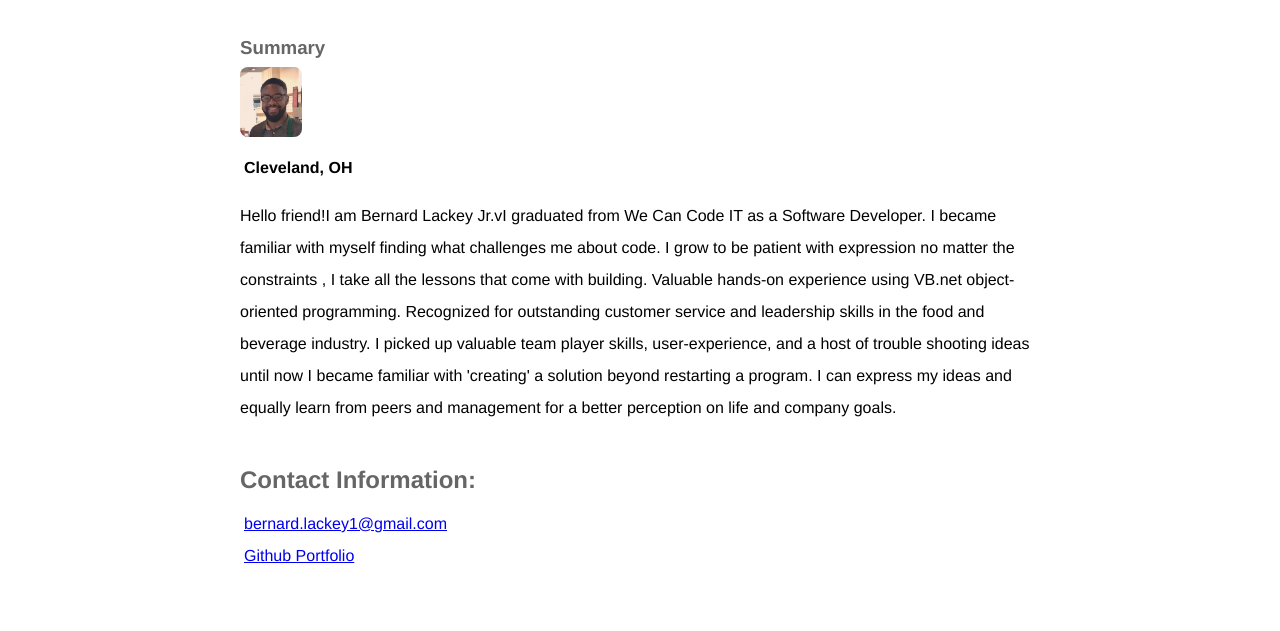
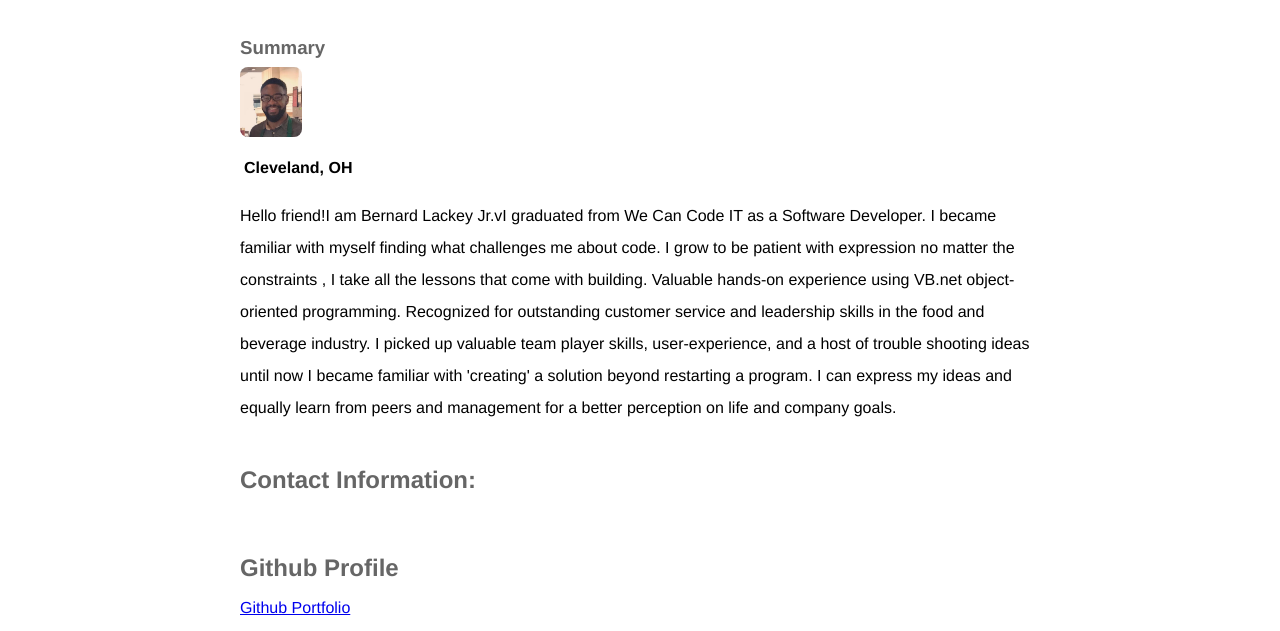
Before and after one commit to Bernard828/Bernard828.github.io, a plain HTML site: page index.html in a window 1280 px wide. Shown: the part 169-800 px from the top of the page. Drawn offline with Linux system fonts and the light colour scheme.

Commit message:
sectioned off email link: NEEDS WORK. The Github Profile link is successful

```diff
--- a/index.html
+++ b/index.html
@@ -36,11 +36,13 @@
                 <h2>Contact Information:</h2>
                     <div>
                         <!-- add email icon (envelope) -->
-                        <a href="bernard.lackey1@gmail.com" id="email">bernard.lackey1@gmail.com</a>
+                        <!-- EMAIL LINK NEEDS FIXING -->
+                        <!-- <a href="bernard.lackey1@gmail.com" id="email">bernard.lackey1@gmail.com</a> -->
                         <br>
                         <!-- add gitHub icon -->
-                        <a id="gitHubLink" href="bernard828.github.io">Github Portfolio</a>
                     </div>
+                    <h2>Github Profile</h2>
+                    <a id="gitHubLink" href="https://github.com/Bernard828">Github Portfolio</a>
                 </section>
 
             </section>
```
